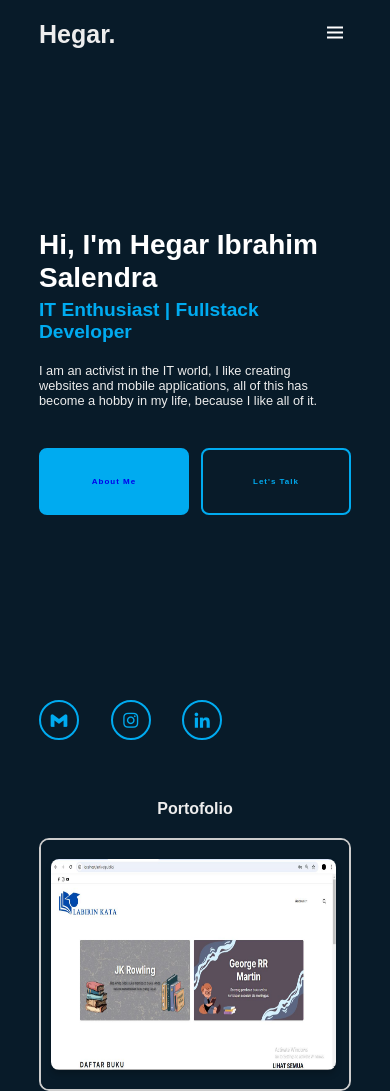
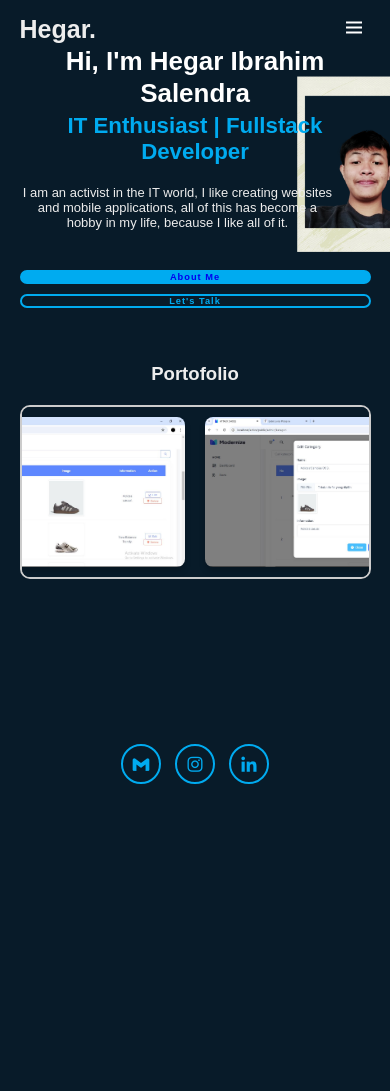
Before and after one commit to hegarrr/hegarrr.github.io, a PHP site: page / in a window 390 px wide. After the commit the page ends 784 px from the top, so only its background shows below. Run offline with PHP 8.4, Linux system fonts and the light colour scheme; some libraries are stand-ins or nearby versions.

Commit message:
ubah tampilan mobile

```diff
--- a/style.css
+++ b/style.css
@@ -147,6 +147,7 @@
     background: transparent;
     color: #00abf0;
 }
+
 .btn-box a:nth-child(2):hover {
     color: #081b29;
 }
@@ -293,6 +294,7 @@
         font-size: 75%;
     }
 }
+
 /* Tablet */
 @media (max-width: 768px) {
     html {
@@ -331,39 +333,87 @@
         gap: 1rem;
     }
 }
+
 /* Mobile */
 @media (max-width: 450px) {
     html {
-        font-size: 50%;
+        font-size: 58%;
     }
+
+    .header {
+        padding: 15px 5%;
+    }
+
+    .navbar {
+        width: 80%;
+        right: -100%;
+        position: absolute;
+        display: flex;
+        flex-direction: column;
+        align-items: center;
+        padding-top: 2rem;
+    }
+
+    .navbar a {
+        font-size: 1.8rem;
+        margin: 1rem 0;
+        padding: 0.8rem;
+        width: 100%;
+        text-align: center;
+    }
+
+    .home {
+        height: auto;
+        padding: 5rem 5%;
+        text-align: center;
+        display: flex;
+        flex-direction: column;
+        justify-content: center;
+        align-items: center;
+    }
+
+    .home-content h1 {
+        font-size: 2.8rem;
+    }
+
+    .home-content p {
+        font-size: 1.4rem;
+        max-width: 90%;
+    }
+
     .home-content .btn-box {
-        width: 80vw;
-        height: 8vh;
+        width: 90%;
+        height: auto;
+        flex-direction: column;
         gap: 1rem;
     }
 
-    .navbar {
-        width: 20rem;
+    .btn-box a {
+        width: 100%;
+        text-align: center;
+    }
+
+    .home-sci {
+        width: 100%;
+        justify-content: center;
+        gap: 1.5rem;
     }
 
     .porto {
-        width: 100vw;
-        height: 10vh;
+        padding: 5rem 5%;
+        text-align: center;
     }
 
     .image-row {
-        width: 80vw;
-        height: 30vh;
+        width: 100%;
+        height: auto;
+        overflow-x: auto;
+        justify-content: center;
     }
 
     .image-row img {
-        width: 73vw;
-        height: 25vh;
-    }
-
-    .home-sci {
-        width: 47vw;
-        height: 10vh;
-        gap: 1rem;
+        width: 100%;
+        max-width: 280px;
+        height: auto;
     }
 }
```
